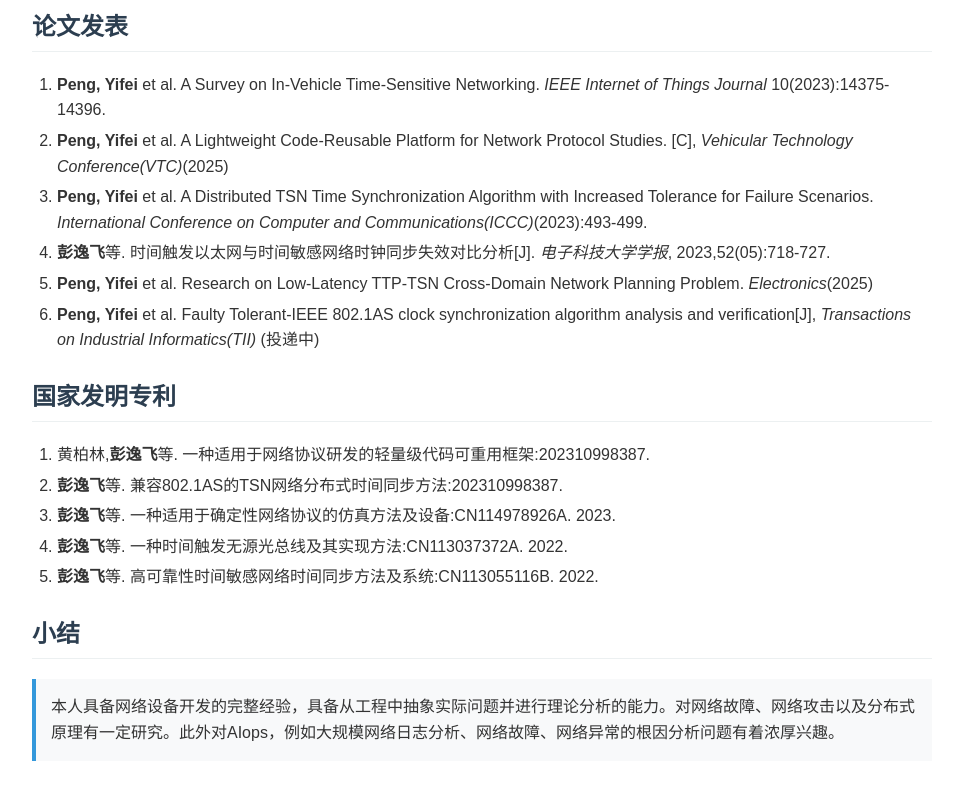
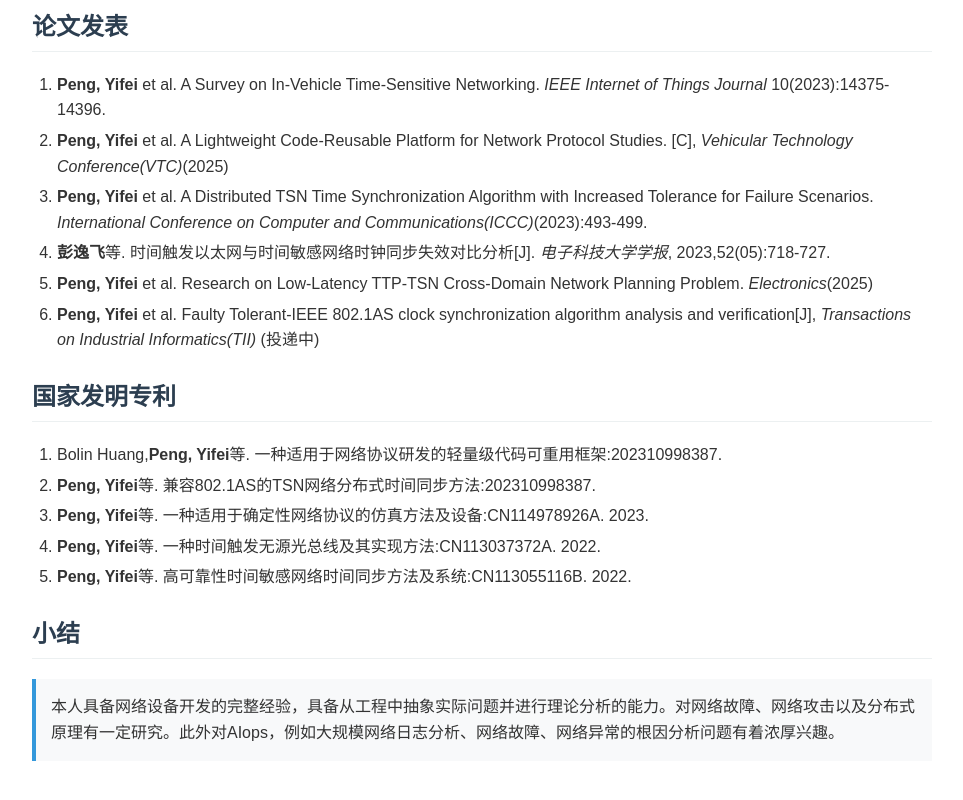
Before and after one commit to YifeiPengEE/YifeiPengEE.github.io, a plain HTML site: page index.html in a window 1280 px wide. Shown: the part 1578-2378 px from the top of the page, without its empty margins (158-1121 px from the left). Drawn offline with Linux system fonts and the light colour scheme.

Commit message:
Update index.html

```diff
--- a/index.html
+++ b/index.html
@@ -3,7 +3,7 @@
 <head>
     <meta charset="UTF-8">
     <meta name="viewport" content="width=device-width, initial-scale=1.0">
-    <title>彭逸飞 - 简历</title>
+    <title>Peng, Yifei - 简历</title>
     <style>
         body {
             font-family: "Microsoft YaHei", Arial, sans-serif;
@@ -59,7 +59,7 @@
     </style>
 </head>
 <body>
-    <h1>彭逸飞 - 简历</h1>
+    <h1>Peng, Yifei - 简历</h1>
 
     <div class="section">
         <h2>教育背景</h2>
@@ -136,11 +136,11 @@
     <div class="section">
         <h2>国家发明专利</h2>
         <ol class="patent-list">
-            <li>黄柏林,<strong>彭逸飞</strong>等. 一种适用于网络协议研发的轻量级代码可重用框架:202310998387.</li>
-            <li><strong>彭逸飞</strong>等. 兼容802.1AS的TSN网络分布式时间同步方法:202310998387.</li>
-            <li><strong>彭逸飞</strong>等. 一种适用于确定性网络协议的仿真方法及设备:CN114978926A. 2023.</li>
-            <li><strong>彭逸飞</strong>等. 一种时间触发无源光总线及其实现方法:CN113037372A. 2022.</li>
-            <li><strong>彭逸飞</strong>等. 高可靠性时间敏感网络时间同步方法及系统:CN113055116B. 2022.</li>
+            <li>Bolin Huang,<strong>Peng, Yifei</strong>等. 一种适用于网络协议研发的轻量级代码可重用框架:202310998387.</li>
+            <li><strong>Peng, Yifei</strong>等. 兼容802.1AS的TSN网络分布式时间同步方法:202310998387.</li>
+            <li><strong>Peng, Yifei</strong>等. 一种适用于确定性网络协议的仿真方法及设备:CN114978926A. 2023.</li>
+            <li><strong>Peng, Yifei</strong>等. 一种时间触发无源光总线及其实现方法:CN113037372A. 2022.</li>
+            <li><strong>Peng, Yifei</strong>等. 高可靠性时间敏感网络时间同步方法及系统:CN113055116B. 2022.</li>
         </ol>
     </div>
 
```
